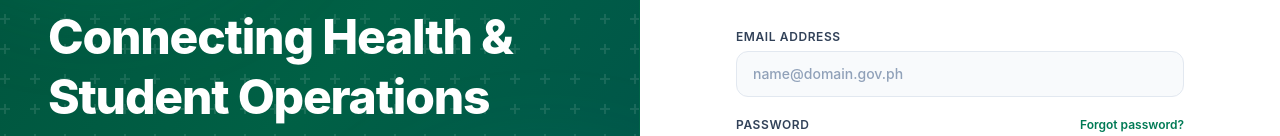
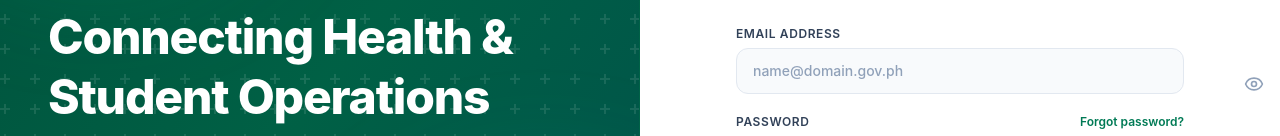
Before and after one commit to YanDalerZ/PHO-StudentBased, a React (Vite) app in the folder frontend/: page /Login in a window 1280 px wide. Shown: the part 316-452 px from the top of the page. Built offline with nearby package versions, Linux system fonts and the light colour scheme.

Commit message:
added view password

```diff
--- a/frontend/src/Login.tsx
+++ b/frontend/src/Login.tsx
@@ -3,7 +3,7 @@ import registerQr from './assets/images/register-qr.jpeg';
 import React, { useState } from 'react';
 import { Link, useNavigate, useLocation } from 'react-router-dom';
 import { toast } from 'react-hot-toast';
-import { Building2, Heart, GraduationCap, Loader2, QrCode, Download, ExternalLink, X, ShieldCheck } from 'lucide-react';
+import { Building2, Heart, GraduationCap, Loader2, QrCode, Download, ExternalLink, X, ShieldCheck, EyeOff, Eye } from 'lucide-react';
 import { useAuth } from './contexts/AuthContext';
 
 const Login: React.FC = () => {
@@ -43,7 +43,11 @@ const Login: React.FC = () => {
             setLoading(false);
         }
     };
+    const [showPassword, setShowPassword] = useState(false);
 
+    const togglePasswordVisibility = () => {
+        setShowPassword((prev) => !prev);
+    };
     return (
         <div className="min-h-screen flex w-full font-outfit bg-emerald-50/40 text-slate-900">
             {/* Left Panel: Light Mint/Emerald with Subtly Patterned Background */}
@@ -165,13 +169,25 @@ const Login: React.FC = () => {
                             </div>
                             <input
                                 id="password"
-                                type="password"
+                                type={showPassword ? 'text' : 'password'}
                                 required
                                 value={password}
                                 onChange={(e) => setPassword(e.target.value)}
                                 placeholder="••••••••"
-                                className="w-full px-4 py-3 rounded-xl bg-slate-50 border border-slate-200 text-slate-900 placeholder-slate-400 focus:bg-white focus:outline-none focus:ring-2 focus:ring-emerald-500/20 focus:border-emerald-600 transition-all font-medium text-sm"
+                                className="w-full px-4 py-3 pr-11 rounded-xl bg-slate-50 border border-slate-200 text-slate-900 placeholder-slate-400 focus:bg-white focus:outline-none focus:ring-2 focus:ring-emerald-500/20 focus:border-emerald-600 transition-all font-medium text-sm"
                             />
+                            <button
+                                type="button"
+                                onClick={togglePasswordVisibility}
+                                aria-label={showPassword ? 'Hide password' : 'Show password'}
+                                className="absolute right-3 top-1/2 -translate-y-1/2 p-1 text-slate-400 hover:text-slate-600 focus:text-emerald-600 focus:outline-none transition-colors"
+                            >
+                                {showPassword ? (
+                                    <EyeOff className="w-5 h-5" />
+                                ) : (
+                                    <Eye className="w-5 h-5" />
+                                )}
+                            </button>
                         </div>
 
                         {/* Submit Button */}
```
